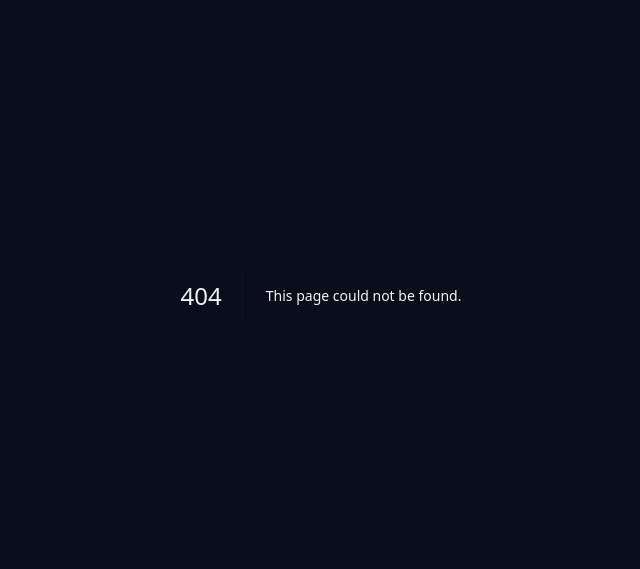
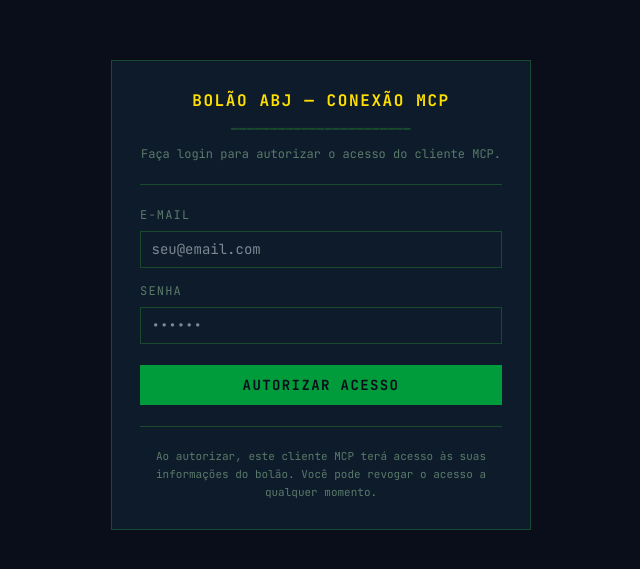
Before and after one commit to hvitorino/bolao-abj, a Next.js app: page /mcp/autorizar in a window 1280 px wide. Before the commit this address had no page. Shown: the part 105-674 px from the top of the page, without its empty margins (319-959 px from the left). Built offline with nearby package versions, Linux system fonts and the light colour scheme.

Commit message:
feat(mcp-bolao): cria página app/mcp/autorizar com formulário de login OAuth MCP

```diff
--- /dev/null
+++ b/app/mcp/autorizar/page.tsx
@@ -0,0 +1,250 @@
+'use client'
+
+import { Suspense, useState } from 'react'
+import { useSearchParams } from 'next/navigation'
+import { createClient } from '@/lib/supabase/client'
+import { Button } from '@/components/ui/Button'
+import { Input } from '@/components/ui/Input'
+
+type FormState = 'idle' | 'loading' | 'error' | 'success'
+
+function mapErrorMessage(error: string): string {
+  if (error.includes('Invalid login credentials')) {
+    return 'E-mail ou senha incorretos'
+  }
+  if (error.includes('Email not confirmed')) {
+    return 'Confirme seu e-mail antes de fazer login'
+  }
+  return 'Ocorreu um erro. Tente novamente.'
+}
+
+export default function McpAutorizarPage() {
+  return (
+    <Suspense fallback={null}>
+      <McpLoginForm />
+    </Suspense>
+  )
+}
+
+function McpLoginForm() {
+  const searchParams = useSearchParams()
+  const redirectUri = searchParams.get('redirect_uri') ?? ''
+  const state = searchParams.get('state') ?? ''
+  const codeChallenge = searchParams.get('code_challenge') ?? ''
+  const codeChallengeMethod = searchParams.get('code_challenge_method') ?? ''
+
+  const [email, setEmail] = useState('')
+  const [senha, setSenha] = useState('')
+  const [formState, setFormState] = useState<FormState>('idle')
+  const [mensagemErro, setMensagemErro] = useState('')
+
+  async function handleSubmit(e: React.FormEvent) {
+    e.preventDefault()
+    setFormState('loading')
+    setMensagemErro('')
+
+    if (!redirectUri || !state || !codeChallenge) {
+      setFormState('error')
+      setMensagemErro('Parâmetros de autorização ausentes. Tente reconectar pelo cliente MCP.')
+      return
+    }
+
+    if (codeChallengeMethod && codeChallengeMethod !== 'S256') {
+      setFormState('error')
+      setMensagemErro('Método de code challenge não suportado.')
+      return
+    }
+
+    const supabase = createClient()
+    const { data, error } = await supabase.auth.signInWithPassword({
+      email,
+      password: senha,
+    })
+
+    if (error || !data.session) {
+      setFormState('error')
+      setMensagemErro(mapErrorMessage(error?.message ?? 'Erro desconhecido'))
+      return
+    }
+
+    const { access_token, refresh_token } = data.session
+
+    try {
+      const res = await fetch('/api/mcp/oauth/callback', {
+        method: 'POST',
+        headers: { 'Content-Type': 'application/json' },
+        body: JSON.stringify({
+          access_token,
+          refresh_token,
+          redirect_uri: redirectUri,
+          state,
+          code_challenge: codeChallenge,
+        }),
+      })
+
+      const json = await res.json()
+
+      if (!res.ok || !json.redirect_url) {
+        setFormState('error')
+        setMensagemErro(json.message ?? 'Erro ao gerar código de autorização.')
+        return
+      }
+
+      setFormState('success')
+      window.location.href = json.redirect_url
+    } catch {
+      setFormState('error')
+      setMensagemErro('Erro de conexão. Tente novamente.')
+    }
+  }
+
+  const cardStyle: React.CSSProperties = {
+    width: '100%',
+    maxWidth: '420px',
+    backgroundColor: 'var(--color-surface)',
+    border: '1px solid var(--color-border)',
+    padding: '2rem',
+  }
+
+  const monoStyle: React.CSSProperties = {
+    fontFamily: "'JetBrains Mono', 'Courier New', monospace",
+  }
+
+  return (
+    <div
+      style={{
+        minHeight: '100vh',
+        display: 'flex',
+        alignItems: 'center',
+        justifyContent: 'center',
+        backgroundColor: 'var(--color-bg)',
+        padding: '1rem',
+      }}
+    >
+      <div style={cardStyle}>
+        {/* Cabeçalho */}
+        <div style={{ marginBottom: '1.5rem', textAlign: 'center' }}>
+          <h1
+            style={{
+              ...monoStyle,
+              fontSize: '16px',
+              fontWeight: 'bold',
+              textTransform: 'uppercase',
+              letterSpacing: '0.1em',
+              color: 'var(--color-accent)',
+              margin: 0,
+            }}
+          >
+            BOLÃO ABJ — CONEXÃO MCP
+          </h1>
+          <div
+            style={{
+              ...monoStyle,
+              fontSize: '12px',
+              color: 'var(--color-border)',
+              margin: '0.5rem 0',
+              letterSpacing: '0.05em',
+            }}
+          >
+            ━━━━━━━━━━━━━━━━━━━━━━━
+          </div>
+          <p
+            style={{
+              ...monoStyle,
+              fontSize: '12px',
+              color: 'var(--color-muted)',
+              margin: 0,
+              lineHeight: '1.5',
+            }}
+          >
+            Faça login para autorizar o acesso do cliente MCP.
+          </p>
+        </div>
+
+        {/* Separador */}
+        <div style={{ borderTop: '1px solid var(--color-border)', marginBottom: '1.5rem' }} />
+
+        {/* Formulário */}
+        <form onSubmit={handleSubmit} style={{ display: 'flex', flexDirection: 'column', gap: '1rem' }}>
+          <Input
+            label="E-mail"
+            type="email"
+            value={email}
+            onChange={(e) => setEmail(e.target.value)}
+            required
+            autoComplete="email"
+            placeholder="seu@email.com"
+          />
+
+          <Input
+            label="Senha"
+            type="password"
+            value={senha}
+            onChange={(e) => setSenha(e.target.value)}
+            required
+            minLength={6}
+            autoComplete="current-password"
+            placeholder="••••••"
+          />
+
+          {/* Mensagem de erro */}
+          {formState === 'error' && mensagemErro && (
+            <div
+              style={{
+                ...monoStyle,
+                fontSize: '13px',
+                color: 'var(--color-error)',
+                padding: '0.5rem',
+                border: '1px solid var(--color-error)',
+              }}
+            >
+              ✗ {mensagemErro}
+            </div>
+          )}
+
+          {/* Mensagem de sucesso */}
+          {formState === 'success' && (
+            <div
+              style={{
+                ...monoStyle,
+                fontSize: '13px',
+                color: 'var(--color-win)',
+                padding: '0.5rem',
+                border: '1px solid var(--color-win)',
+              }}
+            >
+              ✓ Redirecionando para o cliente MCP...
+            </div>
+          )}
+
+          <Button
+            type="submit"
+            fullWidth
+            disabled={formState === 'loading' || formState === 'success'}
+            style={{ marginTop: '0.5rem' }}
+          >
+            {formState === 'loading' ? 'AUTORIZANDO...' : 'AUTORIZAR ACESSO'}
+          </Button>
+        </form>
+
+        {/* Separador */}
+        <div style={{ borderTop: '1px solid var(--color-border)', margin: '1.5rem 0' }} />
+
+        {/* Rodapé informativo */}
+        <p
+          style={{
+            ...monoStyle,
+            fontSize: '11px',
+            color: 'var(--color-muted)',
+            margin: 0,
+            textAlign: 'center',
+            lineHeight: '1.6',
+          }}
+        >
+          Ao autorizar, este cliente MCP terá acesso às suas informações do bolão.
+          Você pode revogar o acesso a qualquer momento.
+        </p>
+      </div>
+    </div>
+  )
+}
```
